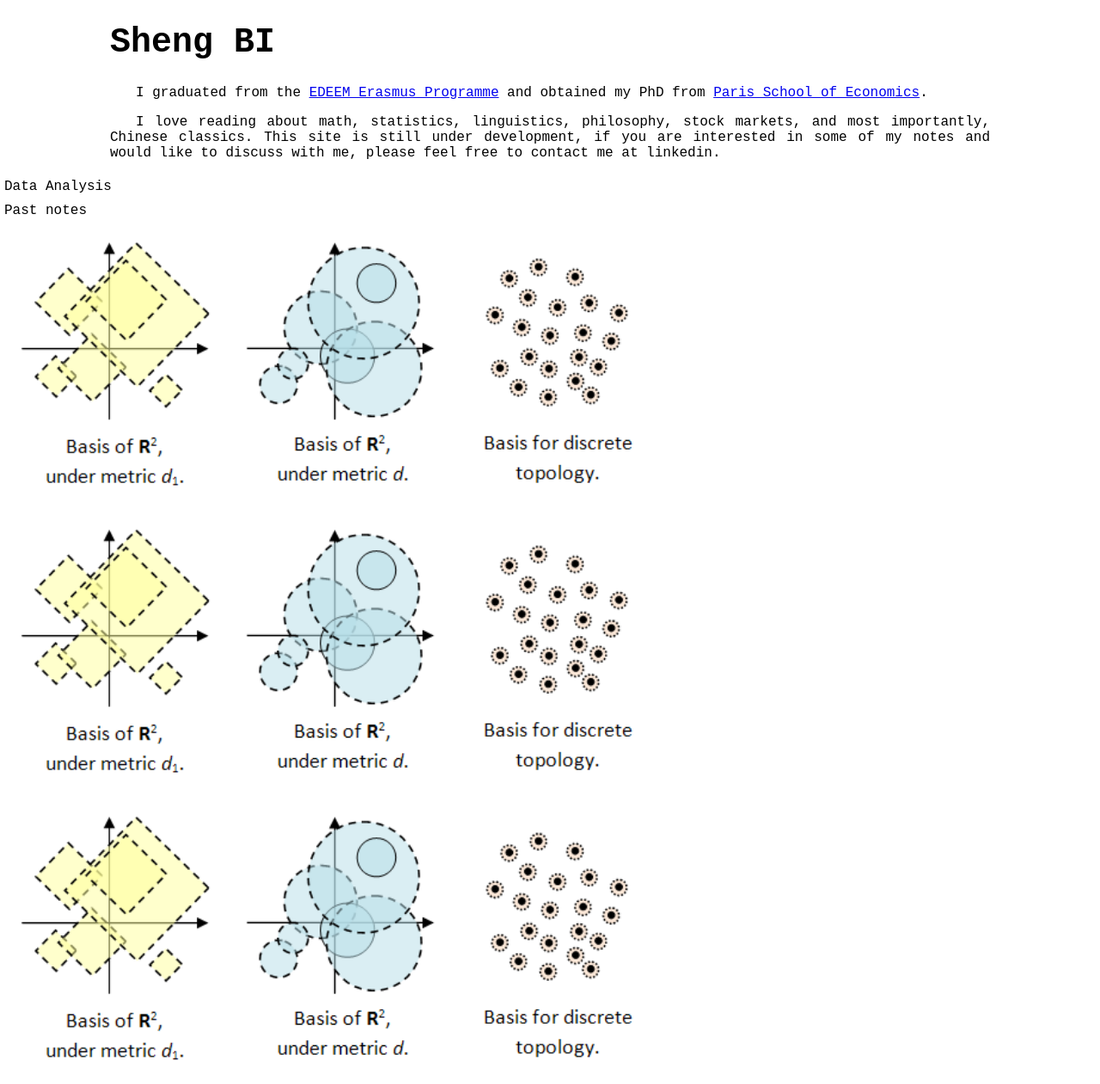
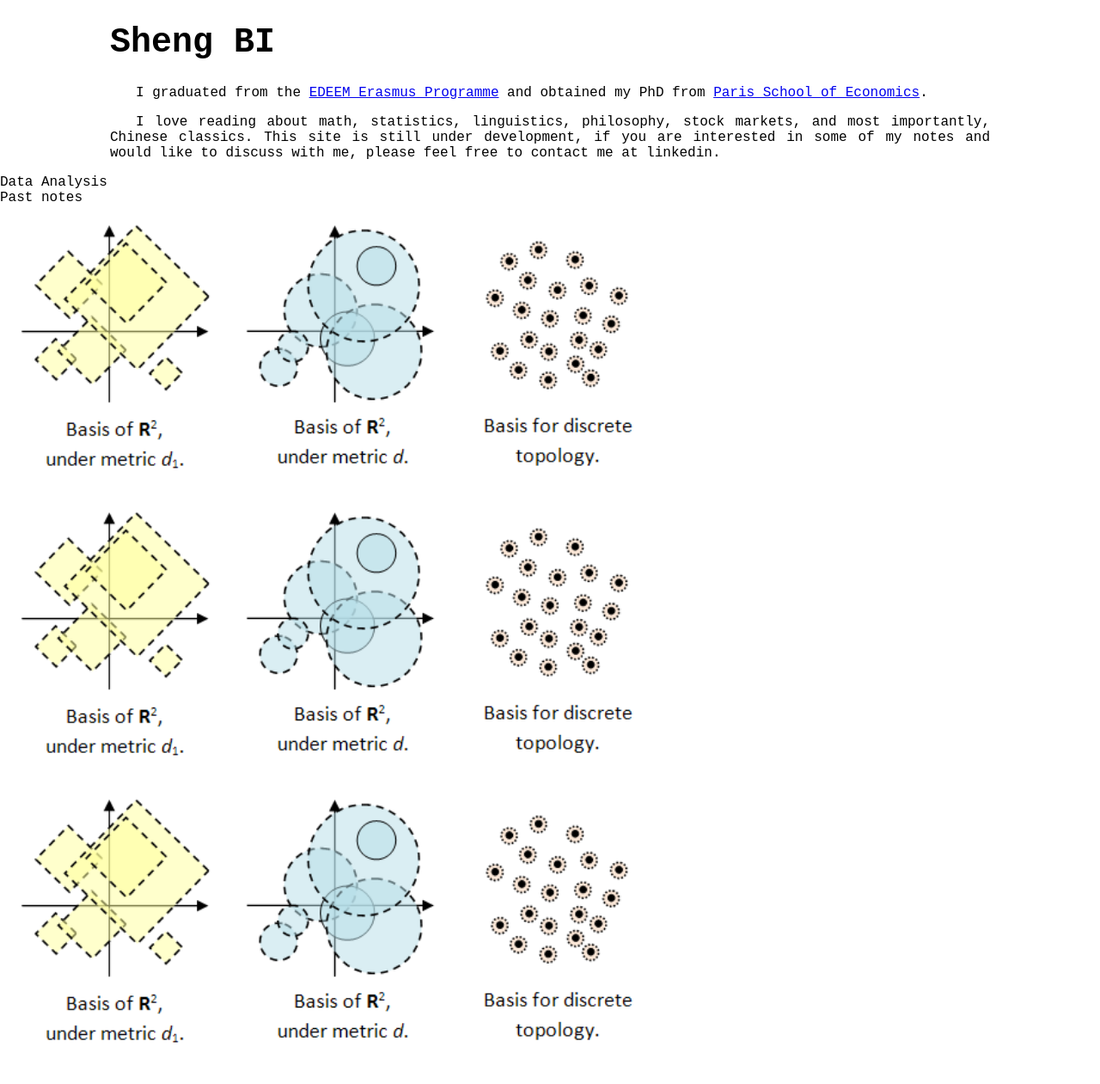
Before and after one commit to brbisheng/brbisheng.github.io, a Jekyll site: the page built from index.html, in a window 1280 px wide. Shown: the whole page at 86% size. Built offline with Jekyll 4.4.1, drawn with Linux system fonts in a browser that asks for light colours; nearby versions of some CDN libraries.

Commit message:
Update index.html

```diff
--- a/index.html
+++ b/index.html
@@ -12,12 +12,12 @@
 <head>
 <style>
 
-.first-column {
+.column1 {
   float: left;
   width: 30%;
   padding: 5px;
 }
-.second-column {
+.column2 {
   float: left;
   width: 70%;
   padding: 5px;
@@ -27,7 +27,7 @@
 .row::after {
   content: "";
   clear: both;
-  display: table;
+  display: inline-block;
 }
 
 </style>
```
